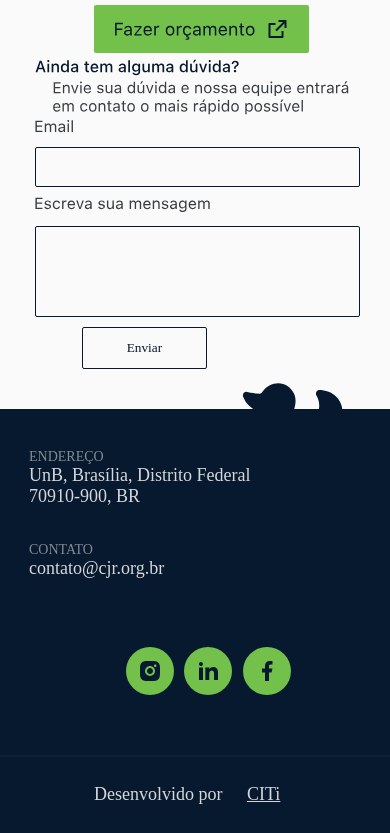
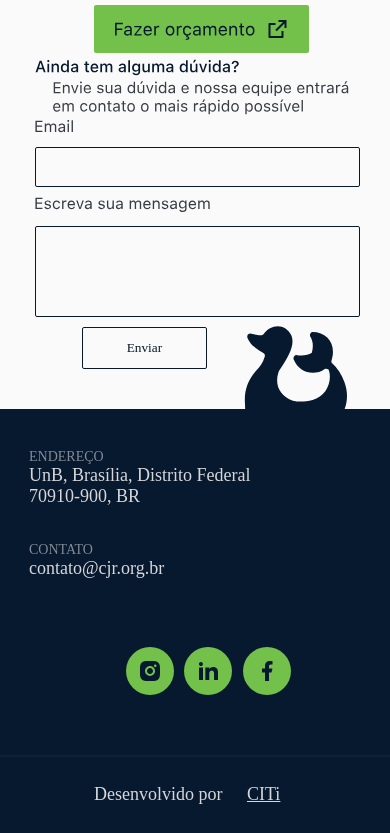
Before and after one commit to citi-onboarding/CJR-onepage, a React (Create React App) app in the folder client/: page / in a window 390 px wide. Shown: the part 2217-3050 px from the top of the page. Built offline with nearby package versions, Linux system fonts and the light colour scheme; no server answers; a web font is replaced by a local one.

Commit message:
Fix(contacts): Fixed contacts section

```diff
--- a/client/src/components/Contacts/Contacts.css
+++ b/client/src/components/Contacts/Contacts.css
@@ -90,7 +90,7 @@ body, html {
 
 .seal-contact {
     position: absolute;
-    top: 2630px;
+    margin-top: 203px;
     right: 8vw;
 }
 
@@ -208,11 +208,11 @@ body, html {
     }
 
     .seal-contact img{
-        position: relative;
-        bottom: 50px;
-        right: 0;
-        height: 133px;
-        width: 128px;
+        position: absolute;
+        margin-top: 171px;
+        right: 3vw;
+        height: 110px;
+        width: 110px;
     }
 
     #fname {
```
